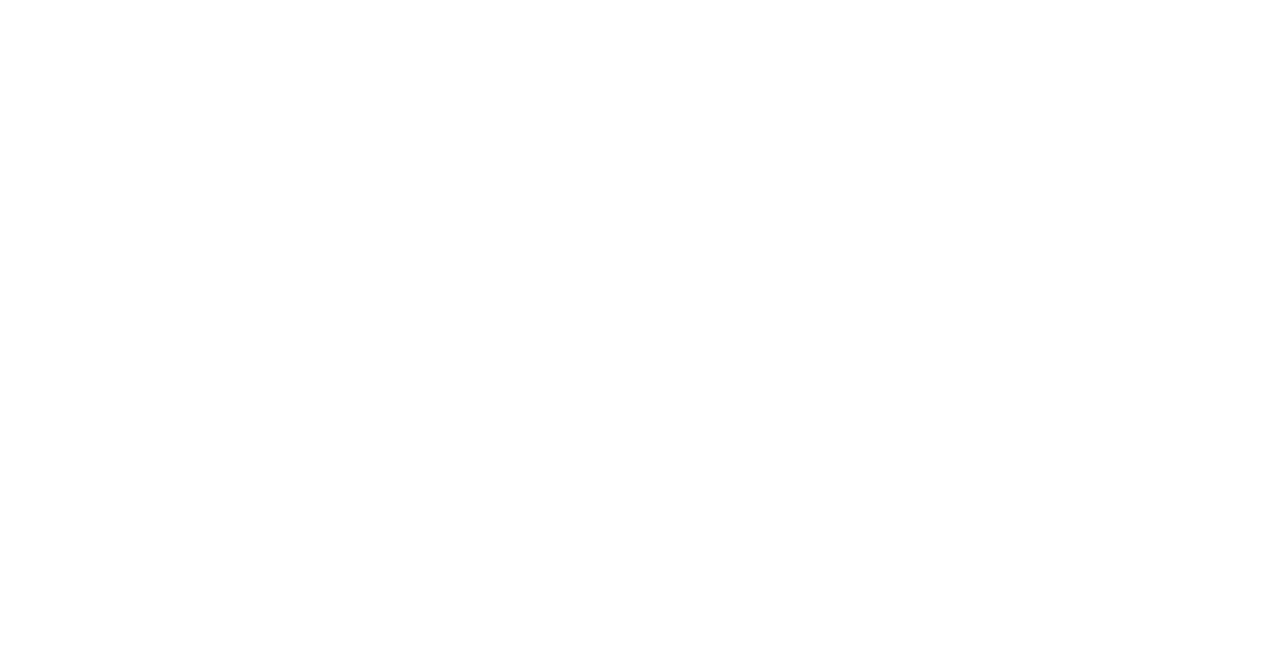
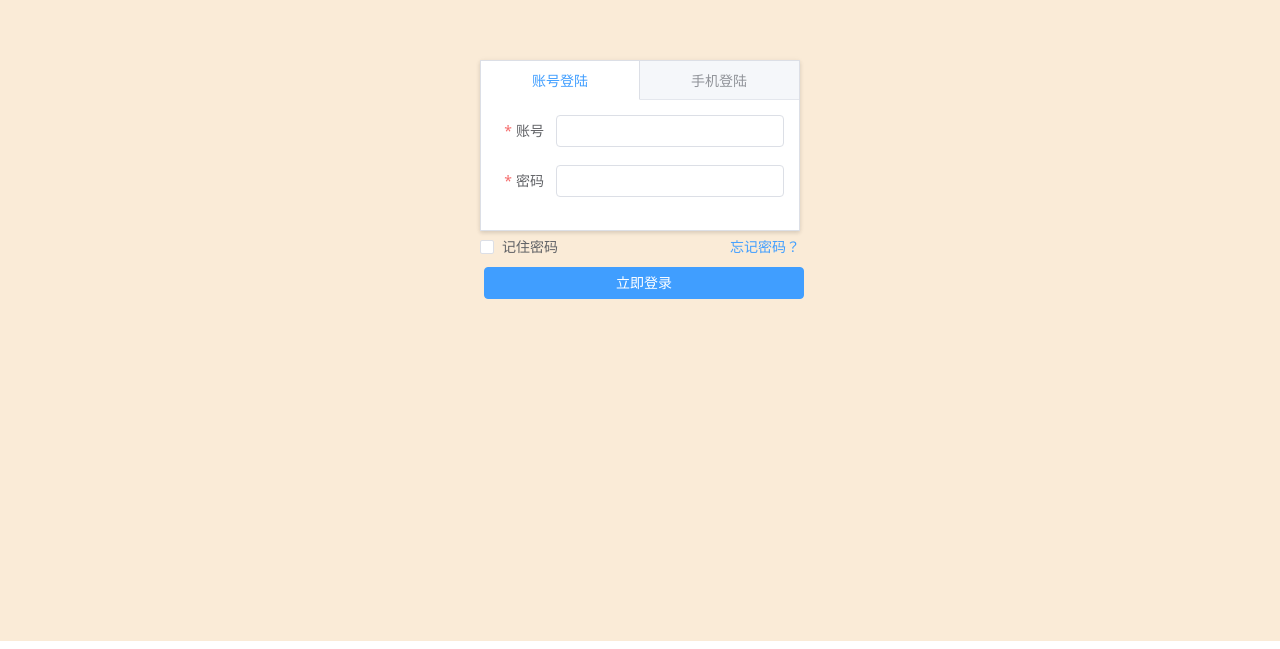
Before and after one commit to KeepCodeing/vue3-ts-cms, a Vue app: page /login in a window 1280 px wide. Before the commit this address had no page. Shown: the part 159-808 px from the top of the page. Built offline with nearby package versions, Linux system fonts and the light colour scheme.

Commit message:
feat(views/login): 登录页面基本框架搭建完成

```diff
--- a/src/App.vue
+++ b/src/App.vue
@@ -3,6 +3,11 @@
 </template>
 
 <style lang="less">
+* {
+  padding: 0;
+  margin: 0;
+}
+
 html,
 body,
 #app {
--- /dev/null
+++ b/src/assets/tailwind.css
@@ -0,0 +1,5 @@
+@tailwind base;
+
+@tailwind components;
+
+@tailwind utilities;
--- a/src/main.ts
+++ b/src/main.ts
@@ -2,5 +2,6 @@
 import App from './App.vue';
 import router from './router';
 import store from './store';
+import './assets/tailwind.css';
 
 createApp(App).use(store).use(router).mount('#app');
--- a/src/router/index.ts
+++ b/src/router/index.ts
@@ -1,6 +1,15 @@
 import { createRouter, createWebHistory, RouteRecordRaw } from 'vue-router';
 
-const routes: Array<RouteRecordRaw> = [];
+const routes: Array<RouteRecordRaw> = [
+  {
+    path: '/',
+    redirect: '/login'
+  },
+  {
+    path: '/login',
+    component: () => import('../views/login/index.vue')
+  }
+];
 
 const router = createRouter({
   history: createWebHistory(process.env.BASE_URL),
--- a/src/views/About.vue
+++ /dev/null
@@ -1,5 +0,0 @@
-<template>
-  <div class="about">
-    <h1>This is an about page</h1>
-  </div>
-</template>
--- /dev/null
+++ b/src/views/login/components/login-account.vue
@@ -0,0 +1,44 @@
+<template>
+  <div class="login-account">
+    <el-form :model="accountForm" :rules="rules" ref="loginForm">
+      <el-form-item label="账号" label-width="60px" prop="name">
+        <el-input v-model="accountForm.name"></el-input>
+      </el-form-item>
+      <el-form-item label="密码" label-width="60px" prop="password">
+        <el-input v-model="accountForm.password"></el-input>
+      </el-form-item>
+    </el-form>
+  </div>
+</template>
+
+<script lang="ts">
+import { ElForm } from 'element-plus';
+import { defineComponent, reactive, ref } from 'vue';
+import { rules } from '../config/account.config';
+
+export default defineComponent({
+  setup() {
+    const accountForm = reactive({
+      name: '',
+      password: ''
+    });
+
+    const loginForm = ref<InstanceType<typeof ElForm>>();
+
+    const loginAction = () => {
+      loginForm.value?.validate((isValid) => {
+        console.log(isValid);
+      });
+    };
+
+    return {
+      accountForm,
+      rules,
+      loginAction,
+      loginForm
+    };
+  }
+});
+</script>
+
+<style scoped></style>
--- /dev/null
+++ b/src/views/login/components/login-panel.vue
@@ -0,0 +1,61 @@
+<template>
+  <div class="login-panel">
+    <el-tabs type="border-card" stretch>
+      <el-tab-pane>
+        <template #label>
+          <span><i class="el-icon-user-solid"></i>账号登陆</span>
+        </template>
+        <login-account ref="accountFormRef" />
+      </el-tab-pane>
+      <el-tab-pane>
+        <template #label>
+          <span><i class="el-icon-phone"></i>手机登陆</span>
+        </template>
+        <login-phone />
+      </el-tab-pane>
+    </el-tabs>
+    <div class="login-action">
+      <el-checkbox v-model="isRemember" label="记住密码"></el-checkbox>
+      <el-link type="primary" :underline="false">忘记密码？</el-link>
+    </div>
+    <el-button class="w-full m-1" @click="handleLogin" type="primary"
+      >立即登录</el-button
+    >
+  </div>
+</template>
+
+<script lang="ts">
+import { defineComponent, ref } from 'vue';
+import loginAccount from './login-account.vue';
+import loginPhone from './login-phone.vue';
+
+export default defineComponent({
+  components: { loginAccount, loginPhone },
+  setup() {
+    const isRemember = ref(false);
+
+    const accountFormRef = ref<InstanceType<typeof loginAccount>>();
+
+    const handleLogin = () => {
+      accountFormRef.value?.loginAction();
+    };
+
+    return {
+      isRemember,
+      handleLogin,
+      accountFormRef
+    };
+  }
+});
+</script>
+
+<style scoped>
+.login-panel {
+  width: 320px;
+  margin-bottom: 120px;
+}
+.login-panel > .login-action {
+  display: flex;
+  justify-content: space-between;
+}
+</style>
--- /dev/null
+++ b/src/views/login/components/login-phone.vue
@@ -0,0 +1,43 @@
+<template>
+  <div>
+    <el-form :model="phoneForm" :rules="rules">
+      <el-form-item label="手机号" label-width="70px" prop="phone">
+        <el-input v-model="phoneForm.phone"></el-input>
+      </el-form-item>
+      <el-form-item label="验证码" label-width="70px" prop="code">
+        <div class="code-input-box">
+          <el-input v-model="phoneForm.code"></el-input>
+          <el-button class="code-button" type="primary">获取验证码</el-button>
+        </div>
+      </el-form-item>
+    </el-form>
+  </div>
+</template>
+
+<script lang="ts">
+import { defineComponent, reactive } from 'vue';
+import { rules } from '../config/phone.config';
+
+export default defineComponent({
+  setup() {
+    const phoneForm = reactive({
+      phone: '',
+      code: ''
+    });
+
+    return {
+      phoneForm,
+      rules
+    };
+  }
+});
+</script>
+
+<style scoped>
+.code-input-box {
+  display: flex;
+}
+.code-input-box > .code-button {
+  margin-left: 6px;
+}
+</style>
--- /dev/null
+++ b/src/views/login/config/account.config.ts
@@ -0,0 +1,27 @@
+export const rules = {
+  name: [
+    {
+      required: true,
+      message: '请输入账号！',
+      trigger: 'blur'
+    },
+    {
+      min: 3,
+      max: 10,
+      message: '账号字符长度必须介于3到10之间！',
+      trigger: 'blur'
+    }
+  ],
+  password: [
+    {
+      required: true,
+      message: '请输入密码！',
+      trigger: 'blur'
+    },
+    {
+      min: 3,
+      message: '密码长度必须大于3个字符！',
+      trigger: 'blur'
+    }
+  ]
+};
--- /dev/null
+++ b/src/views/login/config/phone.config.ts
@@ -0,0 +1,28 @@
+export const rules = {
+  phone: [
+    {
+      required: true,
+      message: '请输入手机号',
+      trigger: 'blur'
+    },
+    {
+      min: 13,
+      max: 13,
+      message: '手机号长度必须为13个字符！',
+      trigger: 'blur'
+    }
+  ],
+  code: [
+    {
+      required: true,
+      message: '请输入验证码！',
+      trigger: 'blur'
+    },
+    {
+      min: 4,
+      max: 4,
+      message: '验证码长度必须为4个字符！',
+      trigger: 'blur'
+    }
+  ]
+};
--- /dev/null
+++ b/src/views/login/index.vue
@@ -0,0 +1,31 @@
+<template>
+  <div class="login-index">
+    <login-panel />
+  </div>
+</template>
+
+<script lang="ts">
+import { defineComponent } from 'vue';
+import LoginPanel from './components/login-panel.vue';
+
+export default defineComponent({
+  name: 'login-index',
+  components: {
+    LoginPanel
+  },
+  setup() {
+    return {};
+  }
+});
+</script>
+
+<style scoped>
+.login-index {
+  height: 100%;
+  width: 100%;
+  display: flex;
+  justify-content: center;
+  align-items: center;
+  background-color: antiquewhite;
+}
+</style>
```
Also changed, not shown: src/views/Home.vue (deleted, +0 -50 lines).
